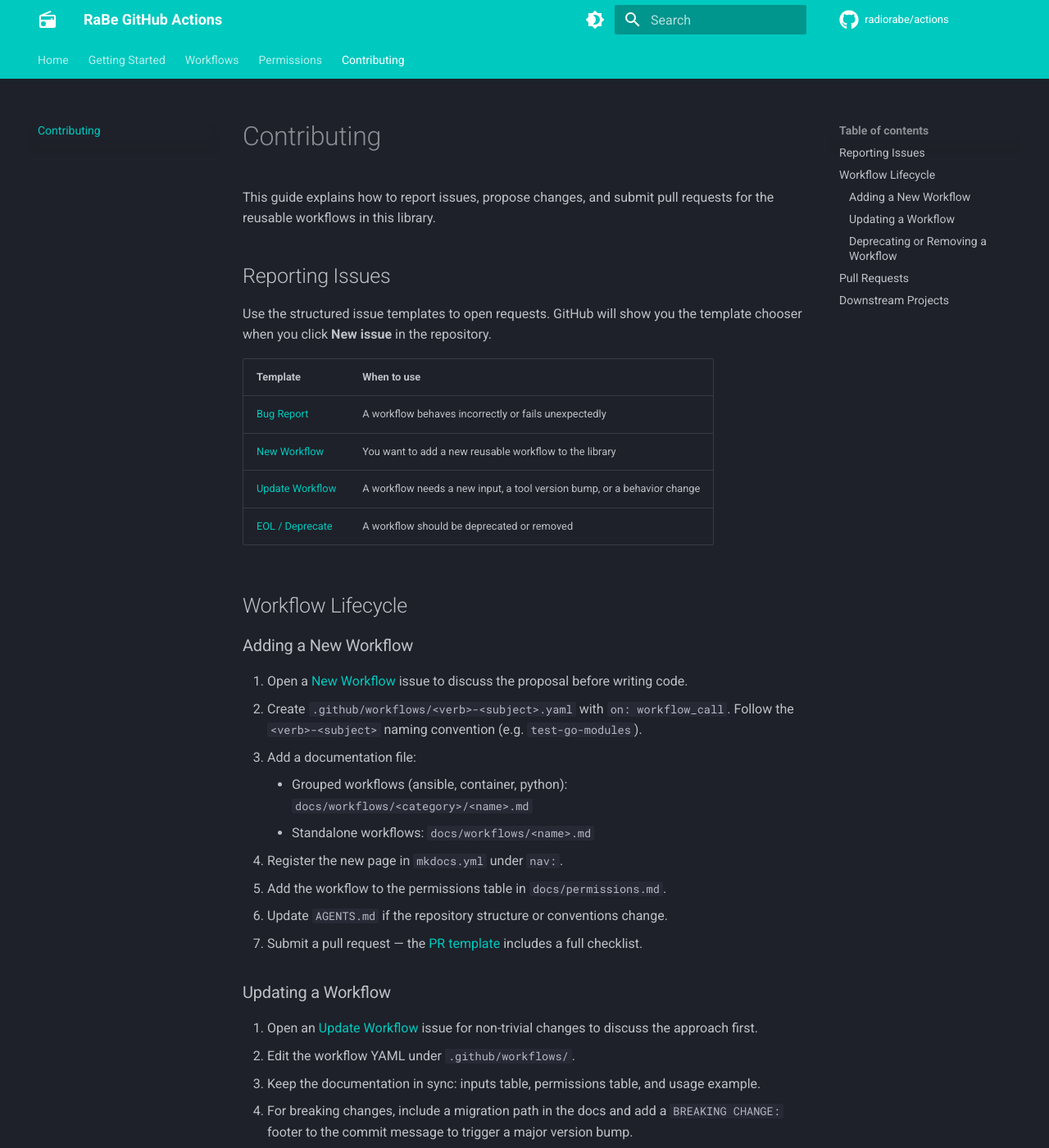
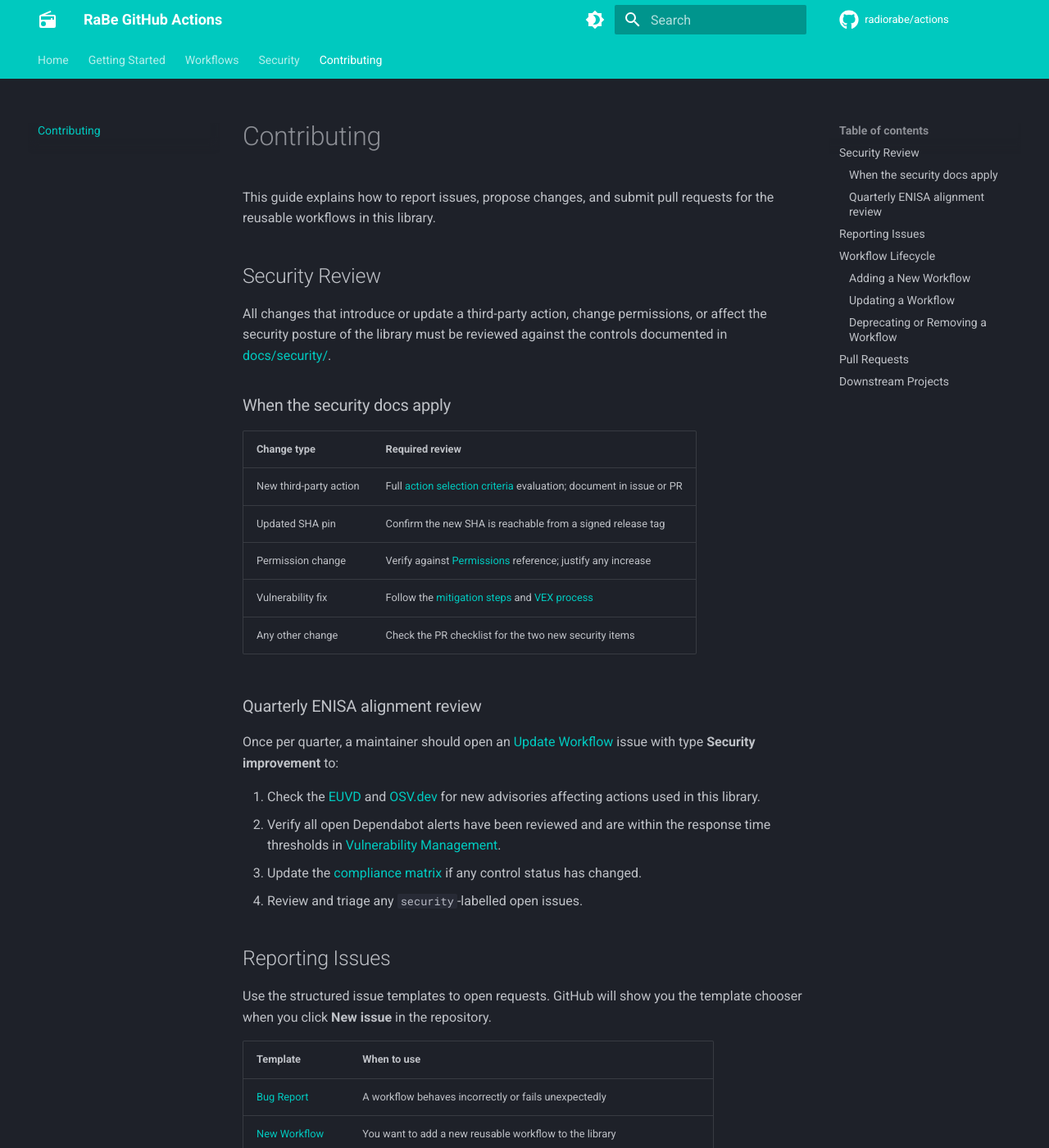
Before and after one commit to radiorabe/actions, an MkDocs documentation site: the page built from docs/contributing.md, in a window 1280 px wide and 1400 px high. Shown: the whole window at 82% size. Built offline with MkDocs 1.6.1 and Material for MkDocs 9.7.7, drawn with Linux system fonts in a browser that asks for light colours; comment, search, counter and statistics services are not loaded; some of the changed text lies outside the part shown.

Commit message:
chore(security): Implement "ENISA TA for Secure Use of Package Managers" (#197)

```diff
--- a/docs/contributing.md
+++ b/docs/contributing.md
@@ -2,6 +2,36 @@
 
 This guide explains how to report issues, propose changes, and submit pull requests for the
 reusable workflows in this library.
+
+## Security Review
+
+All changes that introduce or update a third-party action, change permissions, or affect
+the security posture of the library must be reviewed against the controls documented in
+[docs/security/](security/index.md).
+
+### When the security docs apply
+
+| Change type | Required review |
+|---|---|
+| New third-party action | Full [action selection criteria](security/supply-chain.md#action-selection-criteria) evaluation; document in issue or PR |
+| Updated SHA pin | Confirm the new SHA is reachable from a signed release tag |
+| Permission change | Verify against [Permissions](security/permissions.md) reference; justify any increase |
+| Vulnerability fix | Follow the [mitigation steps](security/vulnerability-management.md#mitigation-steps) and [VEX process](security/vulnerability-management.md#vex-and-notification) |
+| Any other change | Check the PR checklist for the two new security items |
+
+### Quarterly ENISA alignment review
+
+Once per quarter, a maintainer should open an
+[Update Workflow](https://github.com/radiorabe/actions/issues/new?template=update-workflow.yml)
+issue with type **Security improvement** to:
+
+1. Check the [EUVD](https://euvd.enisa.europa.eu/) and [OSV.dev](https://osv.dev/) for new
+   advisories affecting actions used in this library.
+2. Verify all open Dependabot alerts have been reviewed and are within the response time
+   thresholds in [Vulnerability Management](security/vulnerability-management.md#prioritisation).
+3. Update the [compliance matrix](security/index.md#controls-compliance-matrix) if any
+   control status has changed.
+4. Review and triage any `security`-labelled open issues.
 
 ## Reporting Issues
 
@@ -27,7 +57,7 @@ when you click **New issue** in the repository.
     - Grouped workflows (ansible, container, python): `docs/workflows/<category>/<name>.md`
     - Standalone workflows: `docs/workflows/<name>.md`
 4. Register the new page in `mkdocs.yml` under `nav:`.
-5. Add the workflow to the permissions table in `docs/permissions.md`.
+5. Add the workflow to the permissions table in `docs/security/permissions.md`.
 6. Update `AGENTS.md` if the repository structure or conventions change.
 7. Submit a pull request — the [PR template](https://github.com/radiorabe/actions/compare)
    includes a full checklist.
@@ -47,7 +77,7 @@ when you click **New issue** in the repository.
    issue to announce intent and gather feedback from users.
 2. Add a deprecation notice to the workflow YAML (as a comment) and to the docs page.
 3. After the deprecation window (at least one minor release), remove the workflow file, its
-   documentation page, its entry in `mkdocs.yml`, and its row in `docs/permissions.md`.
+   documentation page, its entry in `mkdocs.yml`, and its row in `docs/security/permissions.md`.
 
 ## Pull Requests
 
@@ -57,11 +87,12 @@ prompts you through the required checklist:
 
 - Workflow YAML created or updated
 - Documentation created or updated
-- Permissions table updated
+- Permissions table in `docs/security/permissions.md` updated
 - `mkdocs.yml` nav updated (for new pages)
 - `AGENTS.md` updated (if conventions changed)
 - All caller examples include `permissions: {}` at the workflow level
 - All third-party actions pinned to a commit SHA with version tag comment (e.g. `@abc1234 # v3`)
+- New third-party actions reviewed against the [action selection criteria](security/supply-chain.md#action-selection-criteria)
 
 Releases are automated by
 [go-semantic-release](https://go-semantic-release.xyz/)
--- a/mkdocs.yml
+++ b/mkdocs.yml
@@ -87,8 +87,12 @@ plugins:
         - workflows/semantic-release.md
       Reference:
         - getting-started.md
-        - permissions.md
         - contributing.md
+      Security:
+        - security/index.md
+        - security/permissions.md
+        - security/supply-chain.md
+        - security/vulnerability-management.md
 
 nav:
   - Home: index.md
@@ -110,5 +114,9 @@ nav:
     - Pre-Commit: workflows/pre-commit.md
     - MkDocs: workflows/mkdocs.md
     - Semantic Release: workflows/semantic-release.md
-  - Permissions: permissions.md
+  - Security:
+    - security/index.md
+    - Permissions: security/permissions.md
+    - Supply Chain: security/supply-chain.md
+    - Vulnerability Management: security/vulnerability-management.md
   - Contributing: contributing.md
```
Also changed, not shown: AGENTS.md (+37 -7 lines), docs/AGENTS.md (+9 -3 lines), docs/getting-started.md (+1 -1 lines), docs/security/index.md (added, +95 -0 lines), docs/security/permissions.md (renamed from docs/permissions.md, +1 -1 lines), docs/security/supply-chain.md (added, +171 -0 lines), docs/security/vulnerability-management.md (added, +163 -0 lines), .github/PULL_REQUEST_TEMPLATE.md, 4 other files.
